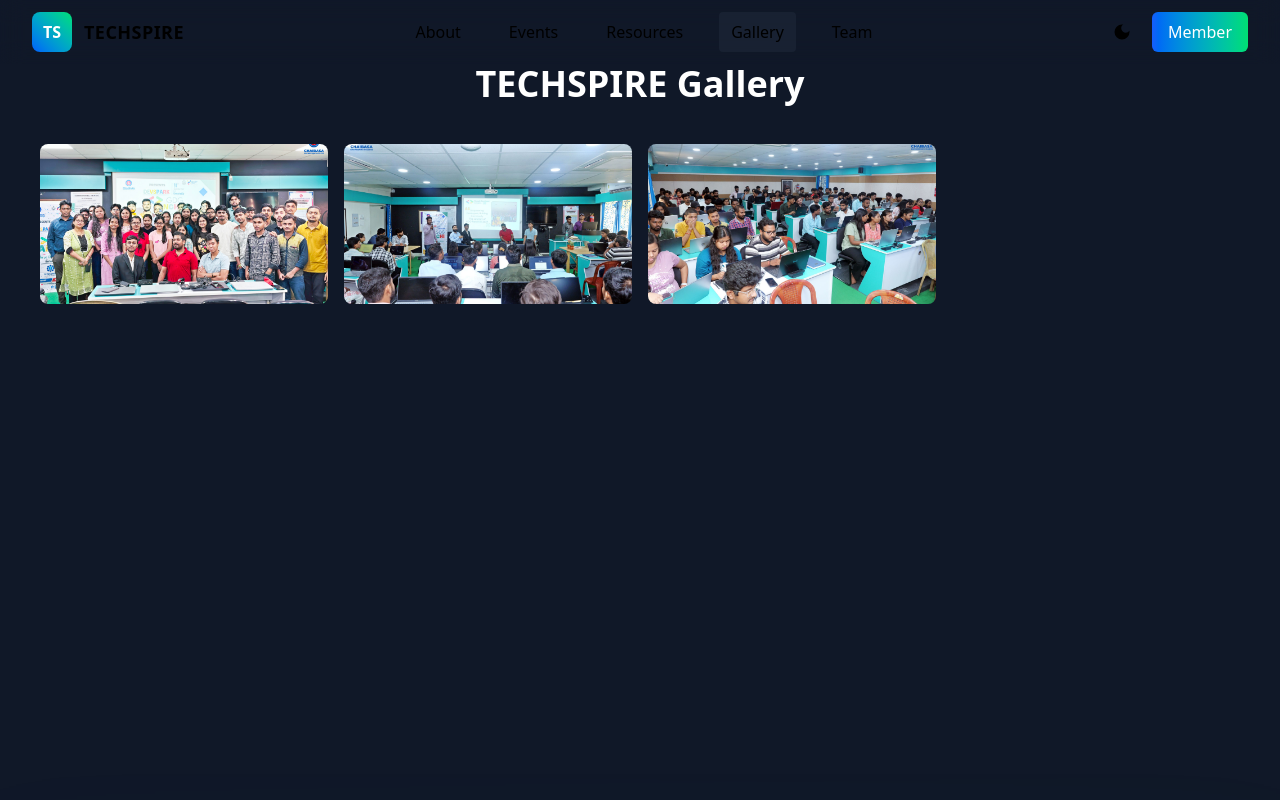
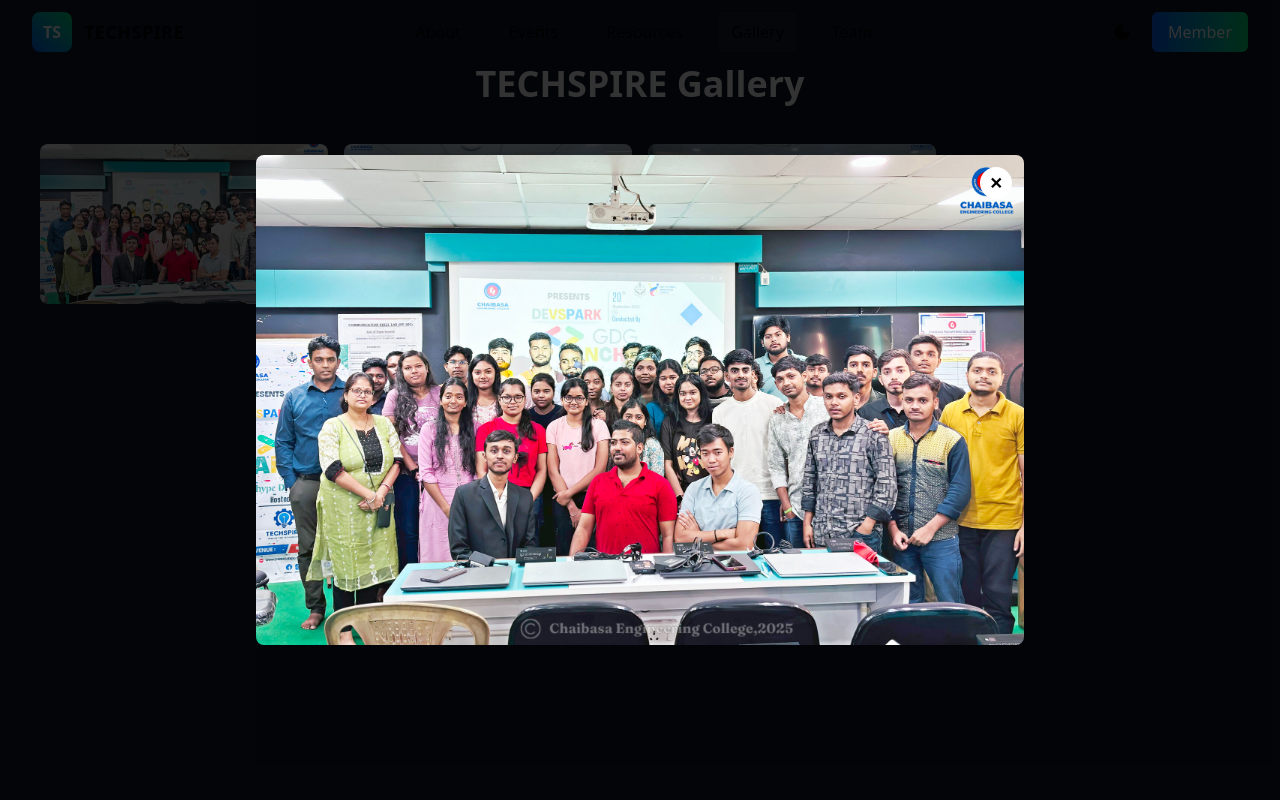
Before and after one commit to Hkjaiswal02/Hack-the-Web-competition, a React (Vite) app: page /gallery in a window 1280 px wide. Both pictures are taken after a click on the element 184 px from the left and 224 px from the top of the page. Shown: the top 800 px of the page. Built offline with nearby package versions, Linux system fonts and the light colour scheme; the HTML template or start-up script is replaced by a standard one.

Commit message:
Gallery section photo preview

```diff
--- a/src/Pages/GalleryPage.jsx
+++ b/src/Pages/GalleryPage.jsx
@@ -1,8 +1,10 @@
+import { useState } from "react";
 import img1 from "../assets/Images/gallery1.jpg";
 import img2 from "../assets/Images/gallery2.jpg";
 import img3 from "../assets/Images/gallery3.jpg";
 import SlideOnScroll from "../components/ScrollOnScroll";
 const GalleryPage = () => {
+  const [selectedImage, setSelectedImage] = useState(null);
   const images = [img1, img2, img3];
   return (
     <section className="min-h-screen bg-gray-900 text-white py-16 px-4 sm:px-6 lg:px-10">
@@ -18,6 +20,7 @@
               <div
                 key={index}
                 className="overflow-hidden rounded-lg cursor-pointer hover:scale-105 transition"
+                onClick={() => setSelectedImage(img)}
               >
                 <img
                   src={img}
@@ -29,6 +32,23 @@
           ))}
         </div>
       </div>
+      {selectedImage && (
+        <div className="fixed inset-0 z-50 flex items-center justify-center bg-black/80 p-4">
+          <div className="relative max-w-3xl w-full">
+            <img
+              src={selectedImage}
+              alt="Preview"
+              className="w-full rounded-lg"
+            />
+            <button
+              onClick={() => setSelectedImage(null)}
+              className="absolute top-3 right-3 bg-white text-black rounded-full w-8 h-8 flex items-center justify-center font-bold"
+            >
+              ✕
+            </button>
+          </div>
+        </div>
+      )}
     </section>
   );
 };
```
